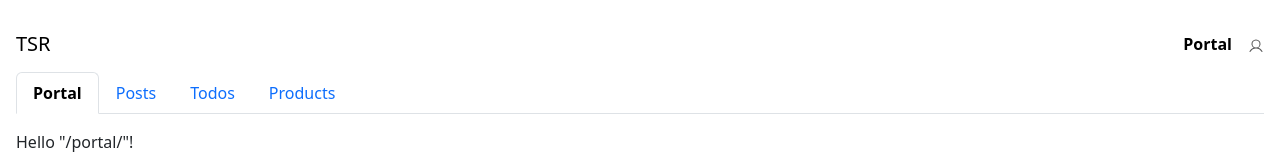
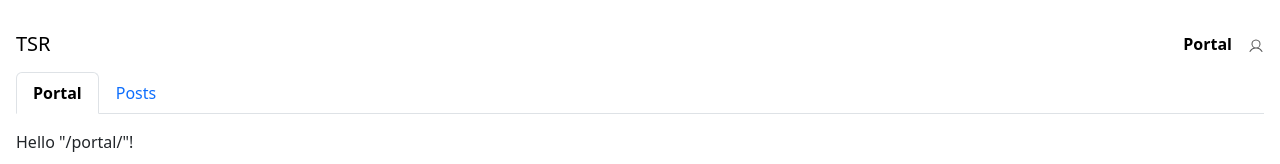
Before and after one commit to ivasuom/tanstack-router-course, a React (Vite) app: page /portal in a window 1280 px wide. Shown: the top 164 px of the page. Built offline with nearby package versions, Linux system fonts and the light colour scheme.

Commit message:
Conditionally render nav items

```diff
--- a/src/components/PortalMenu.tsx
+++ b/src/components/PortalMenu.tsx
@@ -1,6 +1,9 @@
 import { Link } from "@tanstack/react-router";
+import { useAuthStore } from "../stores/authStore";
 
 const PortalMenu = () => {
+  const { isAuthenticated } = useAuthStore();
+
   return (
     <ul className="nav nav-tabs">
       <li className="nav-item">
@@ -13,6 +16,8 @@ const PortalMenu = () => {
           Posts
         </Link>
       </li>
+      {isAuthenticated() && (
+        <>
           <li className="nav-item">
             <Link
               to="/portal/todos"
@@ -36,6 +41,8 @@ const PortalMenu = () => {
               Products
             </Link>
           </li>
+        </>
+      )}
     </ul>
   );
 };
--- a/src/components/ProfileMenu.tsx
+++ b/src/components/ProfileMenu.tsx
@@ -1,7 +1,10 @@
 import { Link } from "@tanstack/react-router";
 import { PiUser, PiUserFill, PiGearSix, PiGearSixFill } from "react-icons/pi";
+import { useAuthStore } from "../stores/authStore";
 
 const ProfileMenu = () => {
+  const { isAuthenticated } = useAuthStore();
+
   return (
     <ul className="nav nav-tabs">
       <li className="nav-item">
@@ -13,11 +16,13 @@ const ProfileMenu = () => {
           {({ isActive }) => (isActive ? <PiUserFill /> : <PiUser />)}
         </Link>
       </li>
-      <li className="nav-item">
-        <Link to="/profile/edit" className="nav-link">
-          {({ isActive }) => (isActive ? <PiGearSixFill /> : <PiGearSix />)}
-        </Link>
-      </li>
+      {isAuthenticated() && (
+        <li className="nav-item">
+          <Link to="/profile/edit" className="nav-link">
+            {({ isActive }) => (isActive ? <PiGearSixFill /> : <PiGearSix />)}
+          </Link>
+        </li>
+      )}
     </ul>
   );
 };
```
Lines whose indentation alone changed are shown as unchanged.
